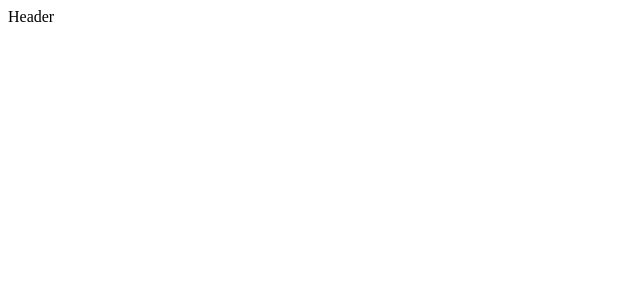
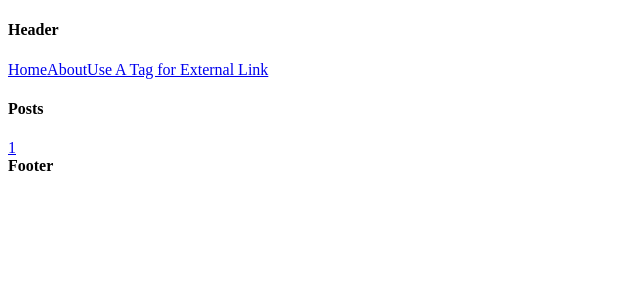
Before and after one commit to gmkhussain/nuxt, a Nuxt app in the folder nuxtapp/: page /posts in a window 1280 px wide. Before the commit this address had no page. Shown: the top 300 px of the page, without its empty margins (0-640 px from the left). Built offline with nearby package versions, Linux system fonts and the light colour scheme.

Commit message:
context and fetch

```diff
--- /dev/null
+++ b/nuxtapp/components/Footer.vue
@@ -0,0 +1,7 @@
+<template>
+    <footer>
+        <div class="container">
+            <strong>Footer</strong>
+        </div>
+    </footer>
+</template>
--- /dev/null
+++ b/nuxtapp/components/Header.vue
@@ -0,0 +1,10 @@
+<template>
+  <header>
+   <div class="container">
+     <h4>Header</h4>
+     <NuxtLink to="/">Home</NuxtLink>
+     <NuxtLink to="/about">About</NuxtLink>
+     <a href="https://nuxtjs.org">Use A Tag for External Link</a>
+   </div>
+  </header>
+</template>
--- a/nuxtapp/layouts/default.vue
+++ b/nuxtapp/layouts/default.vue
@@ -1,7 +1,8 @@
 <template>
     <div class="app">
-        <header>Header</header>
+        <Header />
         <Nuxt />
+        <Footer />
     </div>
 </template>
 
--- /dev/null
+++ b/nuxtapp/layouts/error.vue
@@ -0,0 +1,15 @@
+<template>
+    <div>
+        <h4>Error</h4>
+        <p v-if="error.statusCode === 404">Page not found</p>
+        <p v-else>An error occurred</p>
+        <NuxtLink to="/">Home page</NuxtLink>
+    </div>
+</template>
+
+<script>
+export default {
+  props: ['error'],
+  layout: 'error' // you can set a custom layout for the error page
+}
+</script>
--- /dev/null
+++ b/nuxtapp/pages/about.vue
@@ -0,0 +1,28 @@
+<template>
+    <div>
+        <h4>About</h4>
+    </div>
+</template>
+
+<script>
+export default {
+    data() {
+        return {
+            title: "About Us"
+        }
+    },
+    head() {
+      return {
+        title: this.title,
+        meta: [
+          // hid is used as unique identifier. Do not use `vmid` for it as it will not work
+          {
+            hid: 'descriptionId',
+            name: 'description',
+            content: 'My custom description'
+          }
+        ]
+      }
+    }
+}
+</script>
--- a/nuxtapp/pages/index.vue
+++ b/nuxtapp/pages/index.vue
@@ -29,7 +29,7 @@
           <img :src="`https://image.tmdb.org/t/p/w500/${movie.poster_path}`" />
         </div>
         <h4>{{movie.original_title}}</h4>
-        <NuxtLink :to="{ name: 'movies-movieid', params: { movieid: movie.id }  }">View more info</NuxtLink>
+        <NuxtLink :to="{ name: 'movies-id', params: { id: movie.id }  }">View more info</NuxtLink>
       </div>
     </div>
 
--- a/nuxtapp/pages/movies/_movieid.vue
+++ b/nuxtapp/pages/movies/_id.vue
@@ -14,6 +14,11 @@
 import axios from 'axios'
 
 export default {
+    head() {
+        return {
+            title: this.movie.title
+        }
+    },
     data() {
         return {
             movie: []
@@ -25,7 +30,7 @@ export default {
     fetchDelay: 4000,
     methods: {
         async getSingleMovie() {
-            const data = axios.get(`https://api.themoviedb.org/3/movie/${this.$route.params.movieid}?api_key=37ed43a4f8eaa2abd75f9283692947bc&language=en-US`)
+            const data = axios.get(`https://api.themoviedb.org/3/movie/${this.$route.params.id}?api_key=37ed43a4f8eaa2abd75f9283692947bc&language=en-US`)
 
             const result = await data;
             this.movie = result.data
--- /dev/null
+++ b/nuxtapp/pages/post/_id.vue
@@ -0,0 +1,37 @@
+<template>
+    <div>
+        <h4>Post Id</h4>
+
+        <p>Id: {{post.id}}</p>
+        <p>Title: {{post.title}}</p>
+
+        <button @click="showContext" >Click Me {{result}}</button>
+    </div>
+</template>
+
+
+<script>
+
+export default {
+  data() {
+    return {
+      result: "Nothing Now.."
+    }
+  },
+  methods: {
+    showContext(context) {
+      console.log("Element", context)
+      this.result = "Check console"
+      // We can see body context too on body load on etc event..
+    }
+  },
+    async asyncData({params, $axios}) {
+
+      const post = await $axios.$get(`https://api.nuxtjs.dev/posts/${params.id}`)
+      console.log(post)
+      return { post }
+
+  }
+}
+
+</script>
--- /dev/null
+++ b/nuxtapp/pages/posts.vue
@@ -0,0 +1,12 @@
+<template>
+    <div>
+        <h4>Posts</h4>
+
+        <NuxtLink :to="{ name: 'post-id', params: { id: 1 }  }">1</NuxtLink>
+    </div>
+</template>
+
+
+<script>
+export default { }
+</script>
```
